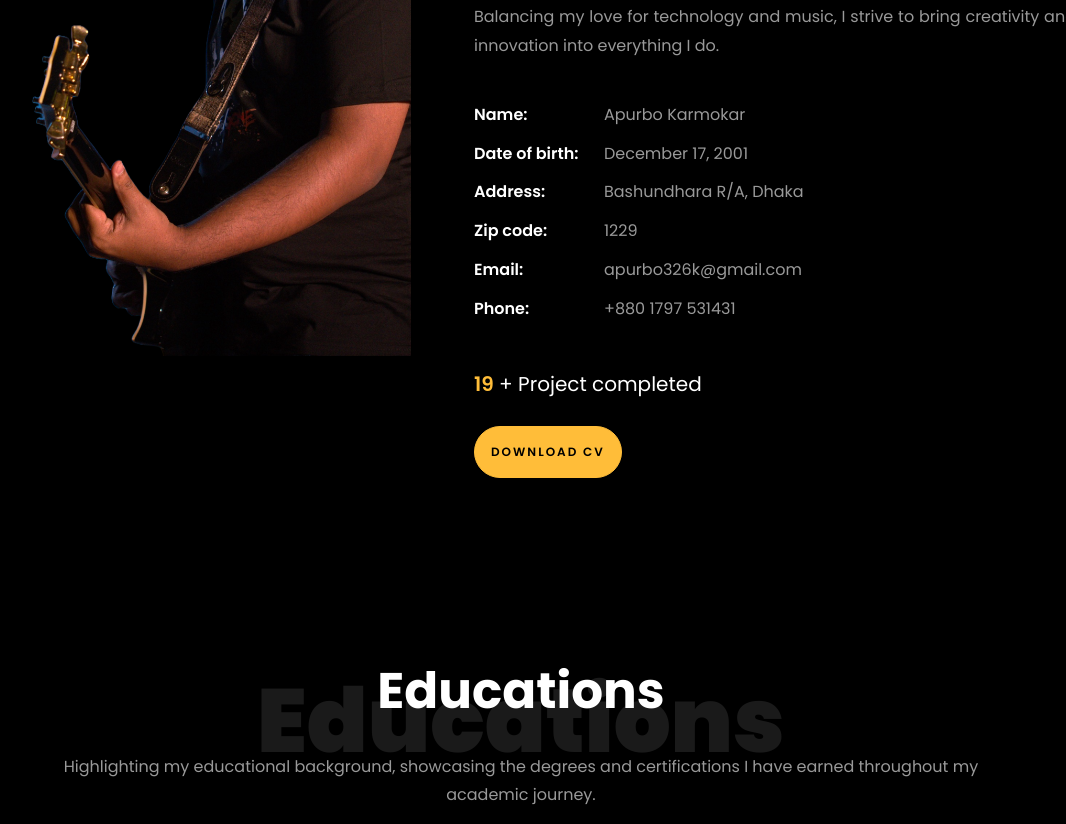
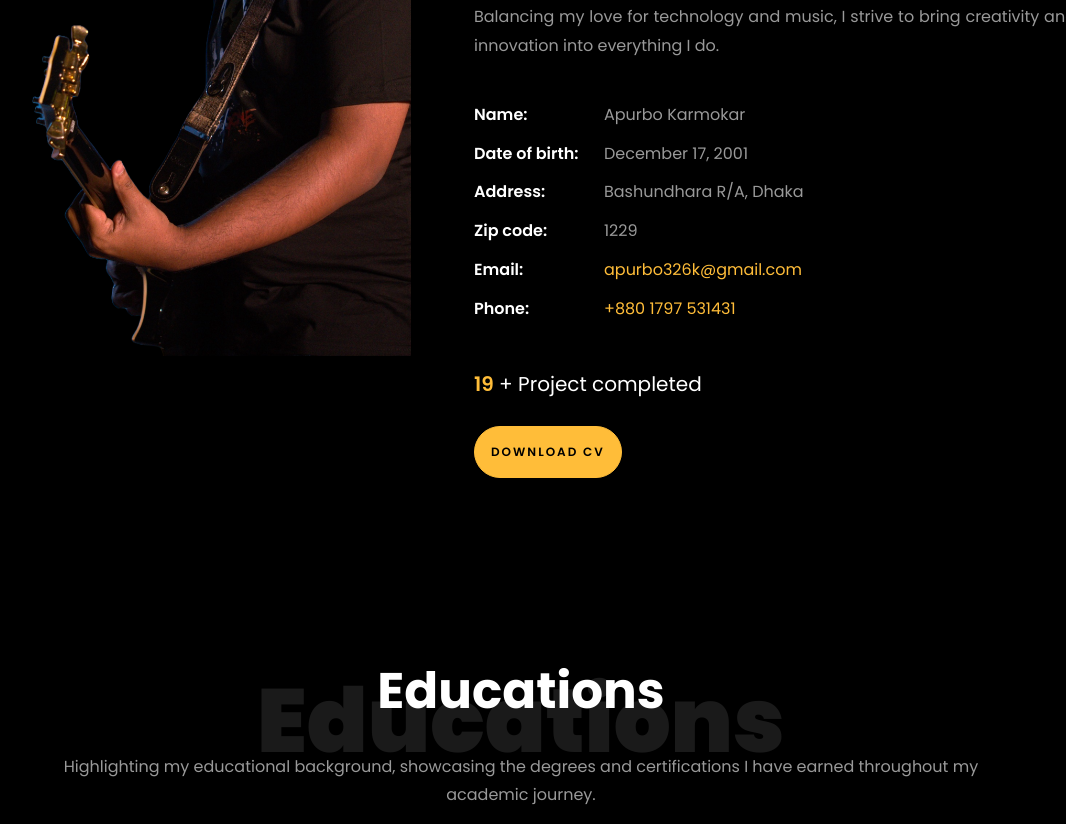
Before and after one commit to Apurbo326/CV-portfolio, a plain HTML site: page index.html in a window 1280 px wide. Shown: the part 1393-2217 px from the top of the page, without its empty margins (119-1185 px from the left). Drawn offline with nearby package versions, Linux system fonts and the light colour scheme; files whose address does not match are found by name.

Commit message:
Update index.html

```diff
--- a/index.html
+++ b/index.html
@@ -133,8 +133,8 @@
 		            	<li class="d-flex"><span>Date of birth:</span> <span>December 17, 2001</span></li>
 		            	<li class="d-flex"><span>Address:</span> <span>Bashundhara R/A, Dhaka</span></li>
 		            	<li class="d-flex"><span>Zip code:</span> <span>1229</span></li>
-		            	<li class="d-flex"><span>Email:</span> <span>apurbo326k@gmail.com</span></li>
-		            	<li class="d-flex"><span>Phone: </span> <span>+880 1797 531431</span></li>
+		            	<li class="d-flex"><span>Email:</span> <span><a href="mailto:apurbo326k@gmail.com">apurbo326k@gmail.com</a></span></li>
+		            	<li class="d-flex"><span>Phone: </span> <span><a href="tel:+880 1797 531431">+880 1797 531431</a></span></li>
 		            </ul>
 		          </div>
 		        </div>
@@ -507,7 +507,7 @@
             	<div class="block-23 mb-3">
 	              <ul>
 	                <li><span class="icon icon-map-marker"></span><span class="text">Bashundhara R/A, Dhaka</span></li><br>
-	                <li><a href="tel:+880 1791 531431"><span class="icon icon-phone"></span><span class="text">+880 1797 531431</span></a></li>
+	                <li><a href="tel:+880 1797 531431"><span class="icon icon-phone"></span><span class="text">+880 1797 531431</span></a></li>
 	                <li><a href="mailto:apurbo326k@gmail.com"><span class="icon icon-envelope"></span><span class="text">apurbo326k@gmail.com</span></a></li>
 	              </ul>
 	            </div>
```
